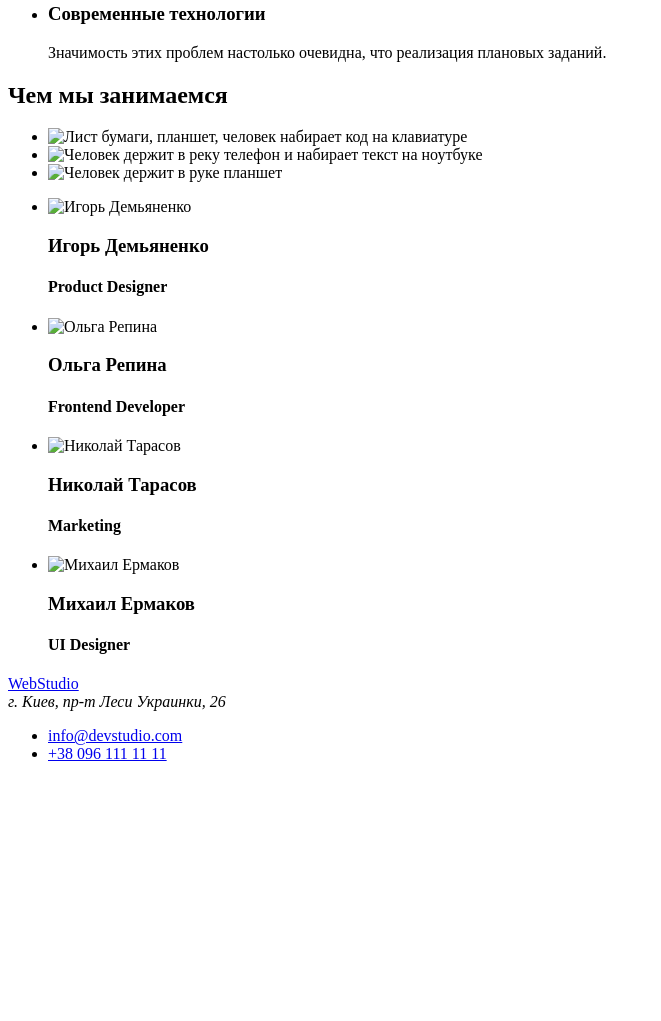
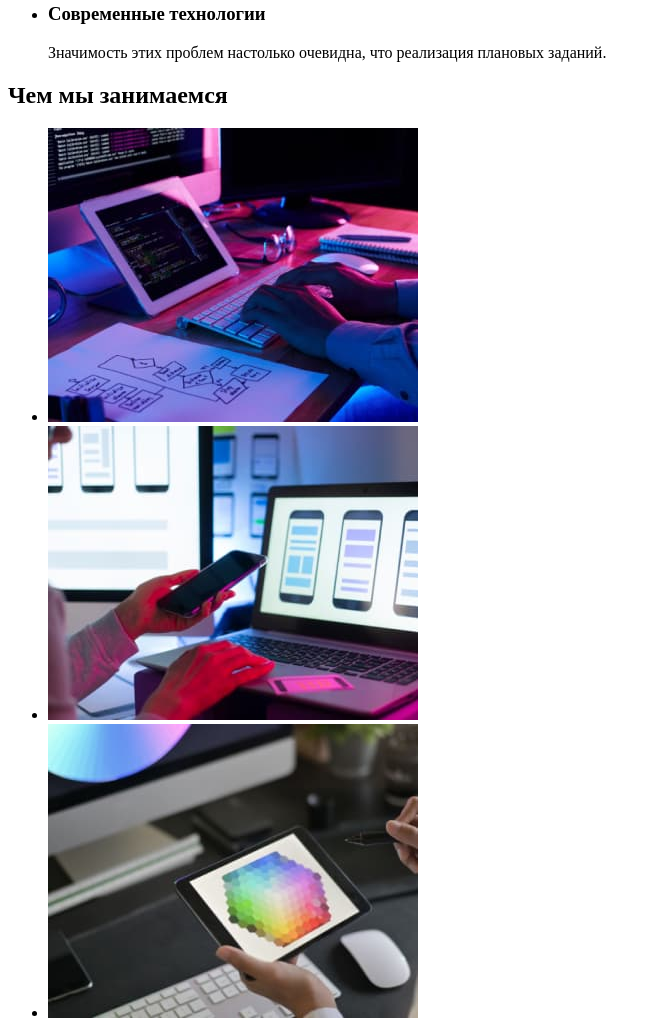
Before and after one commit to K-Yaroslav/goit-markup-hw-01, a plain HTML site: page index.html in a window 1280 px wide. Shown: the part 532-1553 px from the top of the page, without its empty margins (0-661 px from the left). Before the commit the page ends 1311 px from the top, so only its background shows below. Drawn offline with Linux system fonts and the light colour scheme; the site is published under a folder, as on GitHub Pages, so addresses that start at the root find nothing.

Commit message:
Виправив посилання на картинки

```diff
--- a/index.html
+++ b/index.html
@@ -65,21 +65,21 @@
         <ul>
           <li>
             <img
-              src="/images/box1.jpg"
+              src="./images/box1.jpg"
               alt="Лист бумаги, планшет, человек набирает код на клавиатуре"
               width="370"
             />
           </li>
           <li>
             <img
-              src="/images/box2.jpg"
+              src="./images/box2.jpg"
               alt="Человек держит в реку телефон и набирает текст на ноутбуке"
               width="370"
             />
           </li>
           <li>
             <img
-              src="/images/box3.jpg"
+              src="./images/box3.jpg"
               alt="Человек держит в руке планшет"
               width="370"
             />
@@ -90,7 +90,7 @@
         <ul>
           <li>
             <img
-              src="/images/product_designer.jpg"
+              src="./images/product_designer.jpg"
               alt="Игорь Демьяненко"
               width="270"
             />
@@ -99,7 +99,7 @@
           </li>
           <li>
             <img
-              src="/images/frontend_developer.jpg"
+              src="./images/frontend_developer.jpg"
               alt="Ольга Репина"
               width="270"
             />
@@ -108,7 +108,7 @@
           </li>
           <li>
             <img
-              src="/images/marketing.jpg"
+              src="./images/marketing.jpg"
               alt="Николай Тарасов"
               width="270"
             />
@@ -117,7 +117,7 @@
           </li>
           <li>
             <img
-              src="/images/ui_designer.jpg"
+              src="./images/ui_designer.jpg"
               alt="Михаил Ермаков"
               width="270"
             />
```
